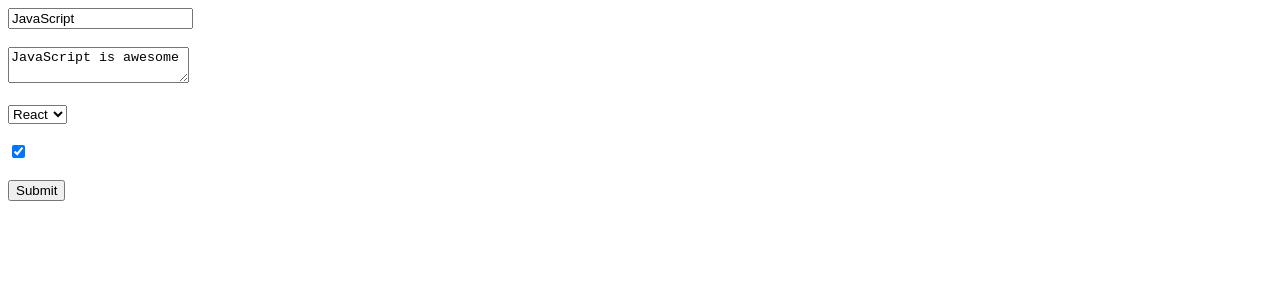
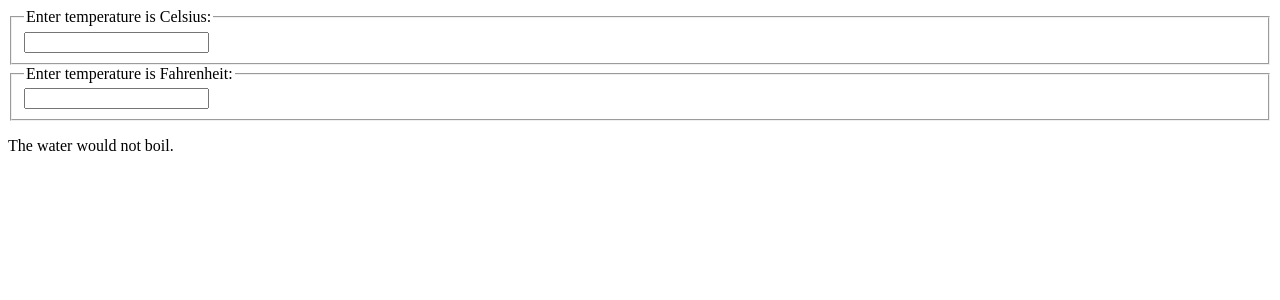
Before and after one commit to shahriarshaon1993/myreactapp, a React (Vite) app: page / in a window 1280 px wide. Shown: the top 300 px of the page. Built offline with nearby package versions, Linux system fonts and the light colour scheme.

Commit message:
feat(11): React Lifting State Up

```diff
--- a/src/App.jsx
+++ b/src/App.jsx
@@ -1,13 +1,7 @@
-import Form from "./components/Form";
+import Calculator from "./components/Calculator";
 
 function App() {
-    const quantities = [1, 2, 3];
-
-    return (
-        <>
-            <Form />
-        </>
-    );
+    return <Calculator />;
 }
 
 export default App;
--- /dev/null
+++ b/src/components/BoilingVerdict.jsx
@@ -0,0 +1,7 @@
+export default function BoilingVerdict({ celsius = 0 }) {
+    if (celsius >= 100) {
+        return <p>The water would boil.</p>;
+    }
+
+    return <p>The water would not boil.</p>;
+}
--- /dev/null
+++ b/src/components/Calculator.jsx
@@ -0,0 +1,40 @@
+import React from "react";
+import BoilingVerdict from "./BoilingVerdict";
+import TemperatureInput from "./TemperatureInput";
+import { convert, toCelsius, toFahrenheit } from "../lib/converter";
+
+export default class Calculator extends React.Component {
+    state = { temperature: "", scale: "c" };
+
+    handleChange = (e, scale) => {
+        this.setState({
+            temperature: e.target.value,
+            scale,
+        });
+    };
+
+    render() {
+        const { temperature, scale } = this.state;
+        const celsius =
+            scale === "f" ? convert(temperature, toCelsius) : temperature;
+        const fahrenheit =
+            scale === "c" ? convert(temperature, toFahrenheit) : temperature;
+
+        return (
+            <>
+                <TemperatureInput
+                    scale="c"
+                    temperature={celsius}
+                    onTemperatureChange={this.handleChange}
+                />
+                <TemperatureInput
+                    scale="f"
+                    temperature={fahrenheit}
+                    onTemperatureChange={this.handleChange}
+                />
+
+                <BoilingVerdict celsius={parseFloat(temperature)} />
+            </>
+        );
+    }
+}
--- /dev/null
+++ b/src/components/TemperatureInput.jsx
@@ -0,0 +1,21 @@
+const scaleNames = {
+    c: "Celsius",
+    f: "Fahrenheit",
+};
+
+export default function TemperatureInput({
+    temperature,
+    scale,
+    onTemperatureChange,
+}) {
+    return (
+        <fieldset>
+            <legend>Enter temperature is {scaleNames[scale]}:</legend>
+            <input
+                type="text"
+                value={temperature}
+                onChange={(e) => onTemperatureChange(e, scale)}
+            />
+        </fieldset>
+    );
+}
--- /dev/null
+++ b/src/lib/converter.js
@@ -0,0 +1,20 @@
+export function toCelsius(fahrenheit) {
+    return ((fahrenheit - 32) * 5) / 9;
+}
+
+export function toFahrenheit(celsius) {
+    return (celsius * 9) / 5 + 32;
+}
+
+export function convert(temperature, convertTo) {
+    const input = parseFloat(temperature);
+
+    if (Number.isNaN(input)) {
+        return "";
+    }
+
+    const output = convertTo(temperature);
+    const rounded = Math.round(output * 1000) / 1000;
+
+    return rounded.toString();
+}
```
